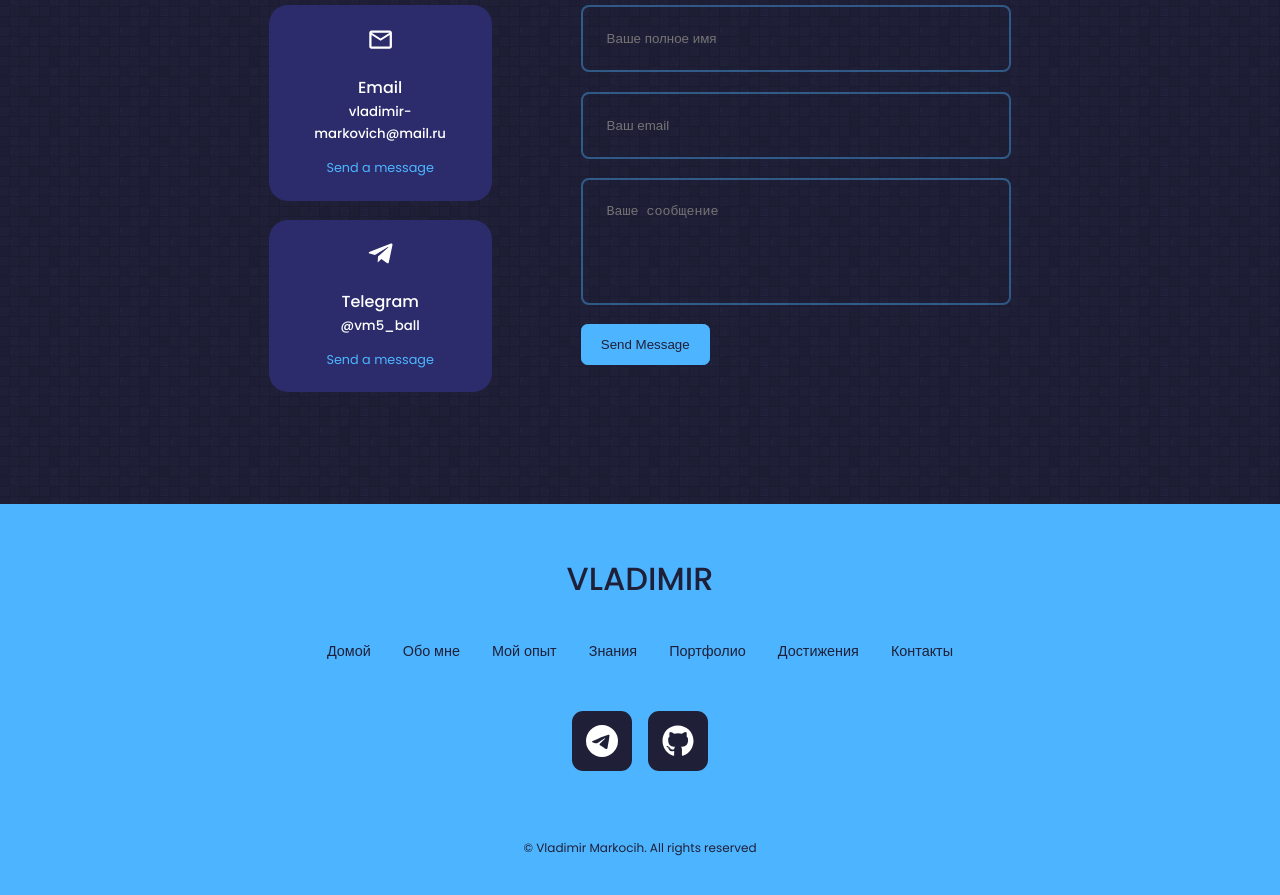
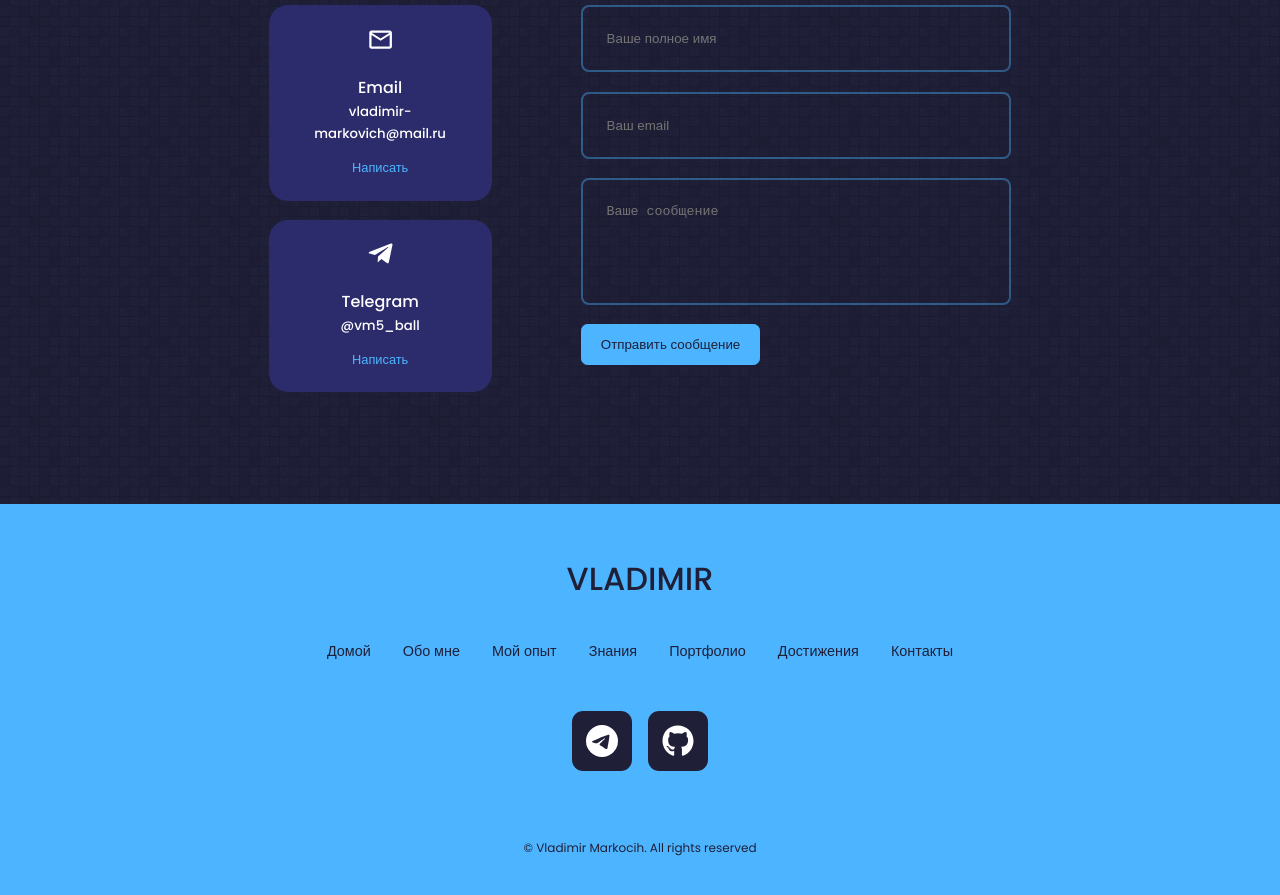
Before and after one commit to VM5Ball/React_Portfolio, a React (Create React App) app in the folder react-portfolio-1/: page / in a window 1280 px wide. Shown: the part 5604-6499 px from the top of the page. Built offline with nearby package versions, Linux system fonts and the light colour scheme.

Commit message:
Update Contact.jsx

```diff
--- a/react-portfolio-1/src/components/contact/Contact.jsx
+++ b/react-portfolio-1/src/components/contact/Contact.jsx
@@ -33,20 +33,20 @@ const Contact = () => {
           <MdOutlineEmail className='contact__option-icon'/>
           <h4>Email</h4>
           <h5>vladimir-markovich@mail.ru</h5>
-          <a href="mailto:vladimir-markovich@mail.ru" target="_blank">Send a message</a>
+          <a href="mailto:vladimir-markovich@mail.ru" target="_blank">Написать</a>
         </article>
         <article className="contact__option">
           <FaTelegramPlane className='contact__option-icon'/>
           <h4>Telegram</h4>
           <h5>@vm5_ball</h5>
-          <a href="https://t.me/vm5_ball" target="_blank">Send a message</a>
+          <a href="https://t.me/vm5_ball" target="_blank">Написать</a>
         </article>
         </div>
         <form ref={form} onSubmit={sendEmail}>
           <input type="text" name='name' placeholder='Ваше полное имя' required />
           <input type="email" name='email' placeholder='Ваш email' required />
           <textarea name="message" rows="5" placeholder='Ваше сообщение' required></textarea>
-          <button type='submit' className='btn btn-primary'>Send Message</button>
+          <button type='submit' className='btn btn-primary'>Отправить сообщение</button>
         </form>
       </div>
     </section>
```
